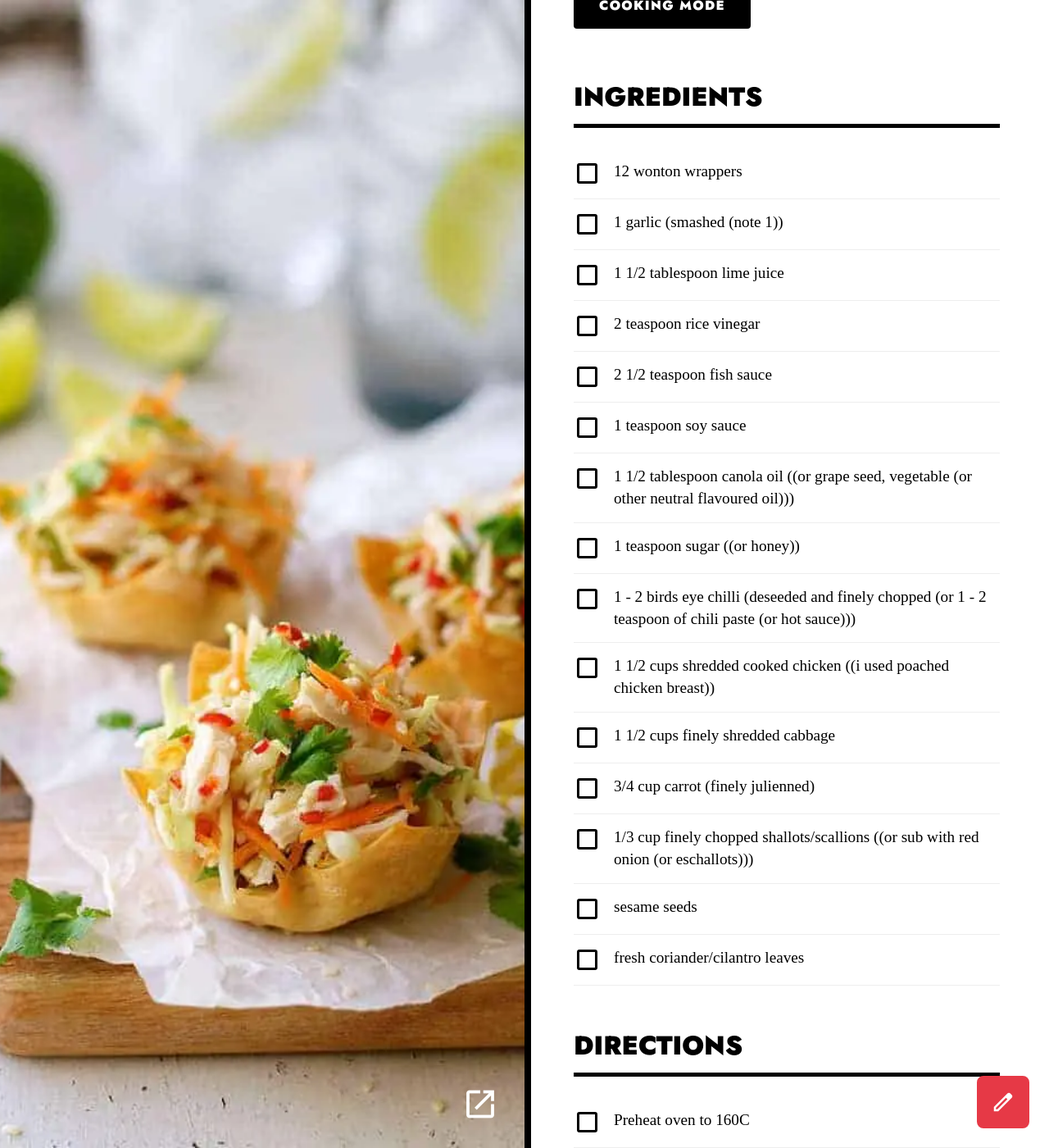
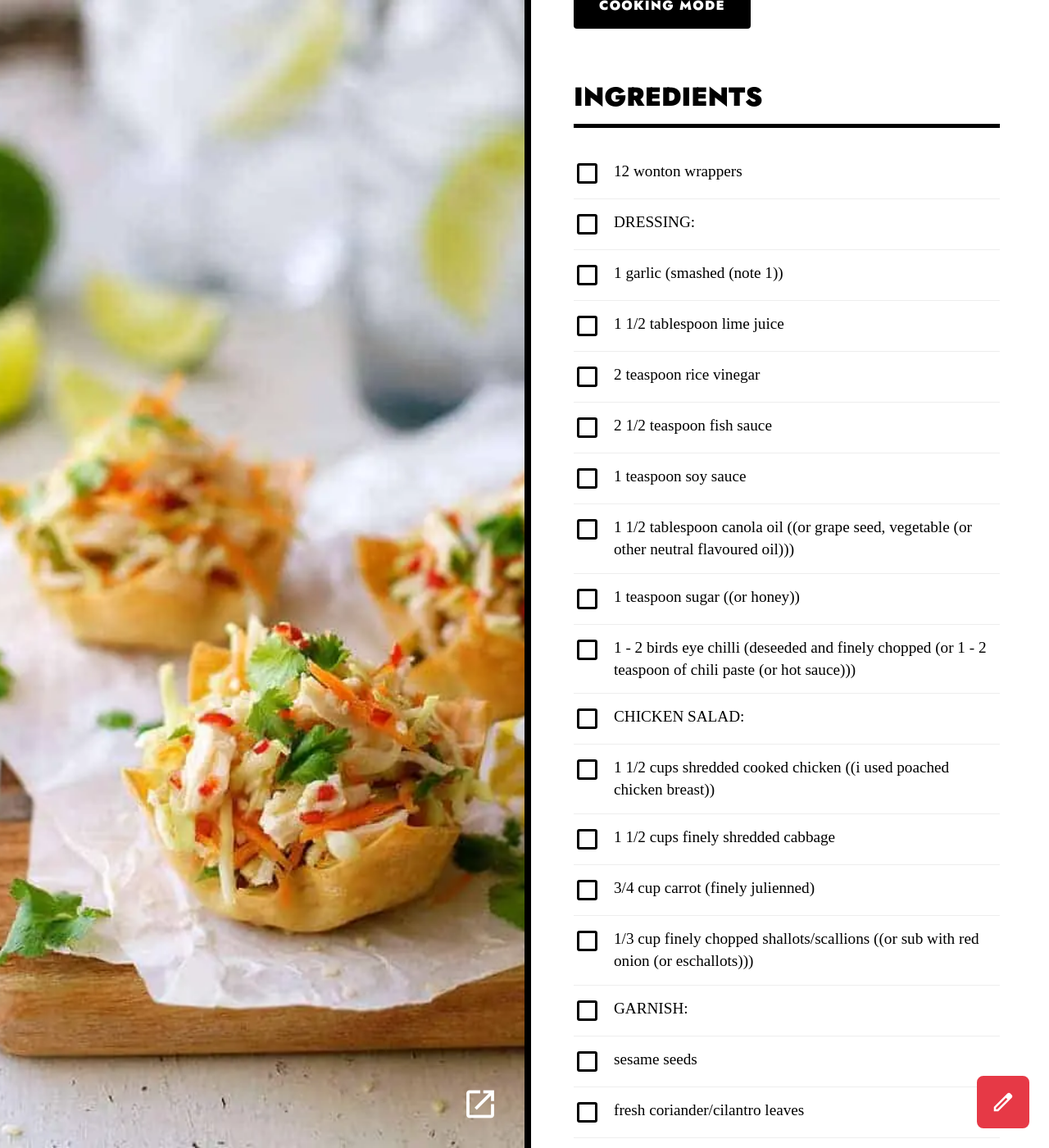
Before and after one commit to amp800/chowdown, a Jekyll site: the page built from _recipes/thai-chicken-salad-wonton-cups.md, in a window 1280 px wide and 1400 px high, scrolled down 598 px. Shown: the whole window at 82% size. Built offline with Jekyll 4.4.1, drawn with Linux system fonts in a browser that asks for light colours.

Commit message:
Edit recipe _recipes/thai-chicken-salad-wonton-cups.md

```diff
--- a/_recipes/thai-chicken-salad-wonton-cups.md
+++ b/_recipes/thai-chicken-salad-wonton-cups.md
@@ -14,6 +14,7 @@ prep_time: '20'
 total_time: '35'
 ingredients:
 - 12 wonton wrappers
+- 'DRESSING:'
 - 1 garlic (smashed (note 1))
 - 1 1/2 tablespoon lime juice
 - 2 teaspoon rice vinegar
@@ -22,10 +23,12 @@ ingredients:
 - 1 1/2 tablespoon canola oil ((or grape seed, vegetable (or other neutral flavoured oil)))
 - 1 teaspoon sugar ((or honey))
 - 1 - 2 birds eye chilli (deseeded and finely chopped (or 1 - 2 teaspoon of chili paste (or hot sauce)))
+- 'CHICKEN SALAD:'
 - 1 1/2 cups shredded cooked chicken ((i used poached chicken breast))
 - 1 1/2 cups finely shredded cabbage
 - 3/4 cup carrot (finely julienned)
 - 1/3 cup finely chopped shallots/scallions ((or sub with red onion (or eschallots)))
+- 'GARNISH:'
 - sesame seeds
 - fresh coriander/cilantro leaves
 # ---
```
